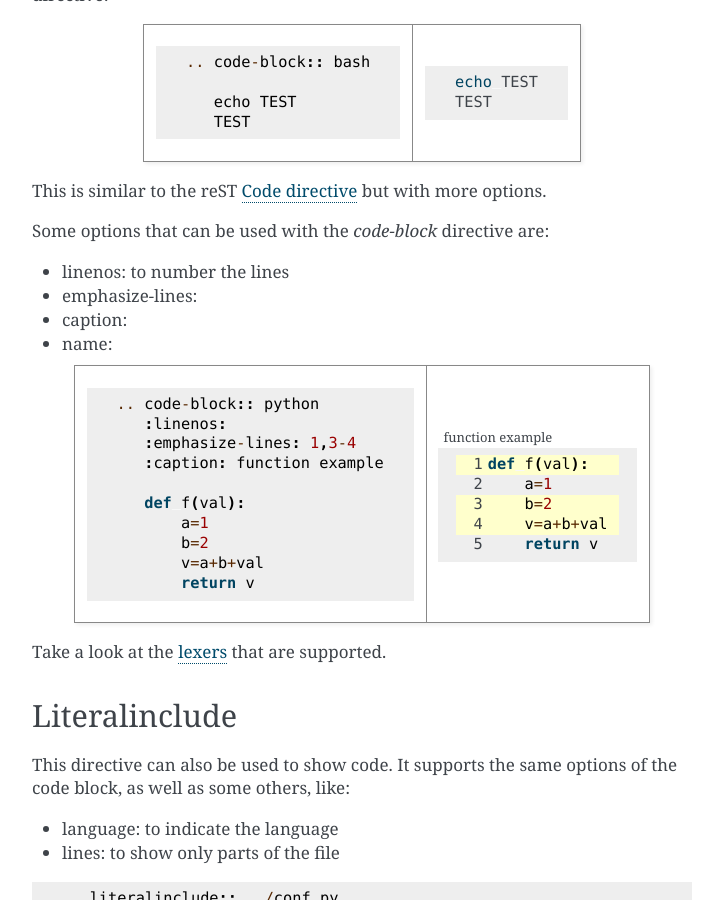
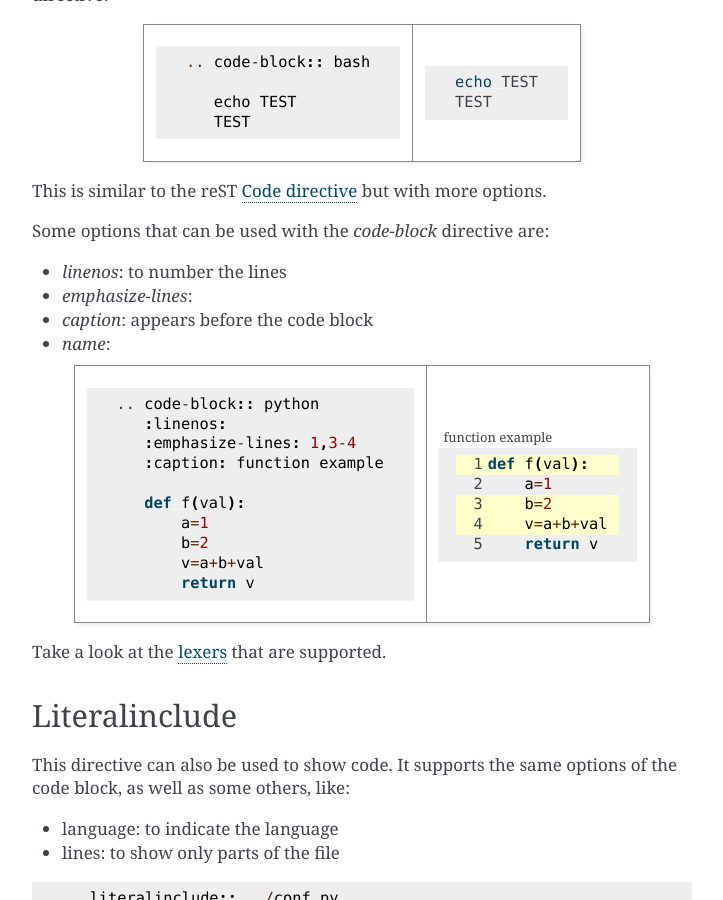
Before and after one commit to ikerreyes/sphinx, a Sphinx documentation site: the page built from source/syntax/code.rst, in a window 1280 px wide and 900 px high, scrolled down 2395 px. Shown: the whole window, without its empty margins (388-1111 px from the left). Built offline with Sphinx 7.4.7, drawn with Linux system fonts in a browser that asks for light colours.

Commit message:
Added description of code-block caption

```diff
--- a/source/syntax/code.rst
+++ b/source/syntax/code.rst
@@ -150,10 +150,10 @@ options.
 
 Some options that can be used with the *code-block* directive are:
 
-- linenos: to number the lines
-- emphasize-lines:
-- caption:
-- name:
+- *linenos*: to number the lines
+- *emphasize-lines*:
+- *caption*: appears before the code block
+- *name*:
 
 +-----------------------------------+--------------------------------+
 | ::                                |                                |
```
